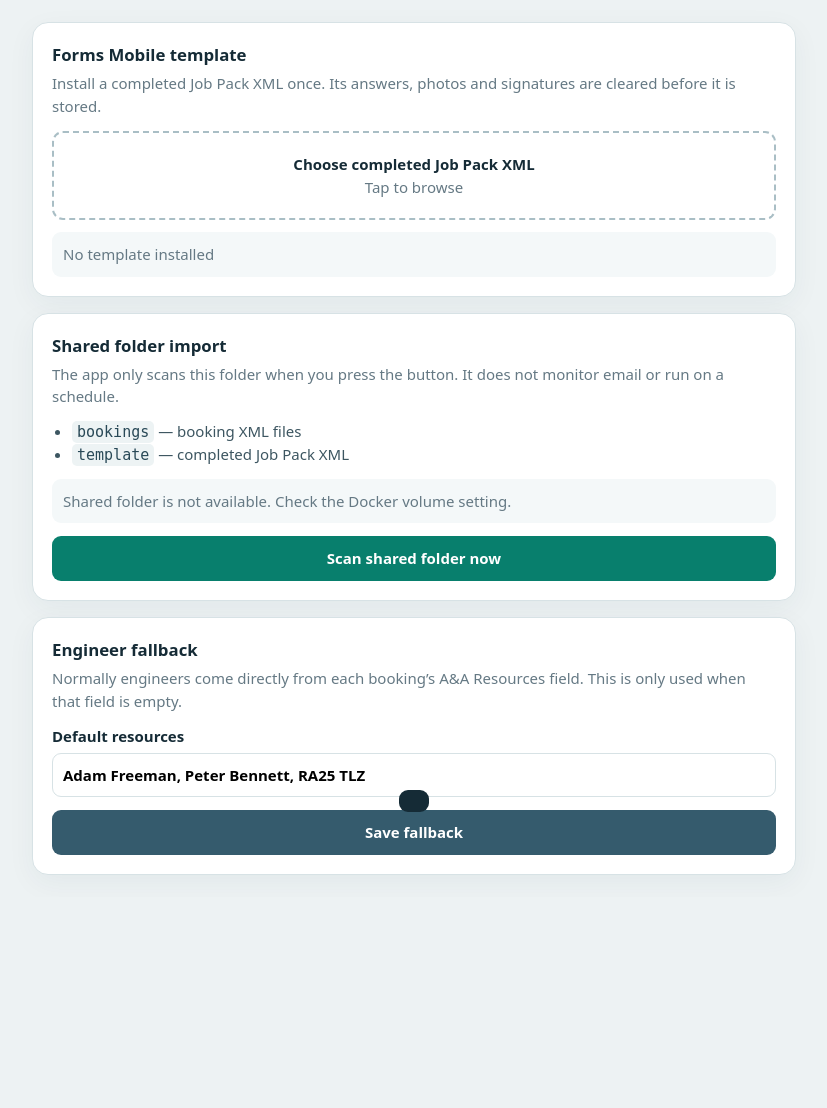
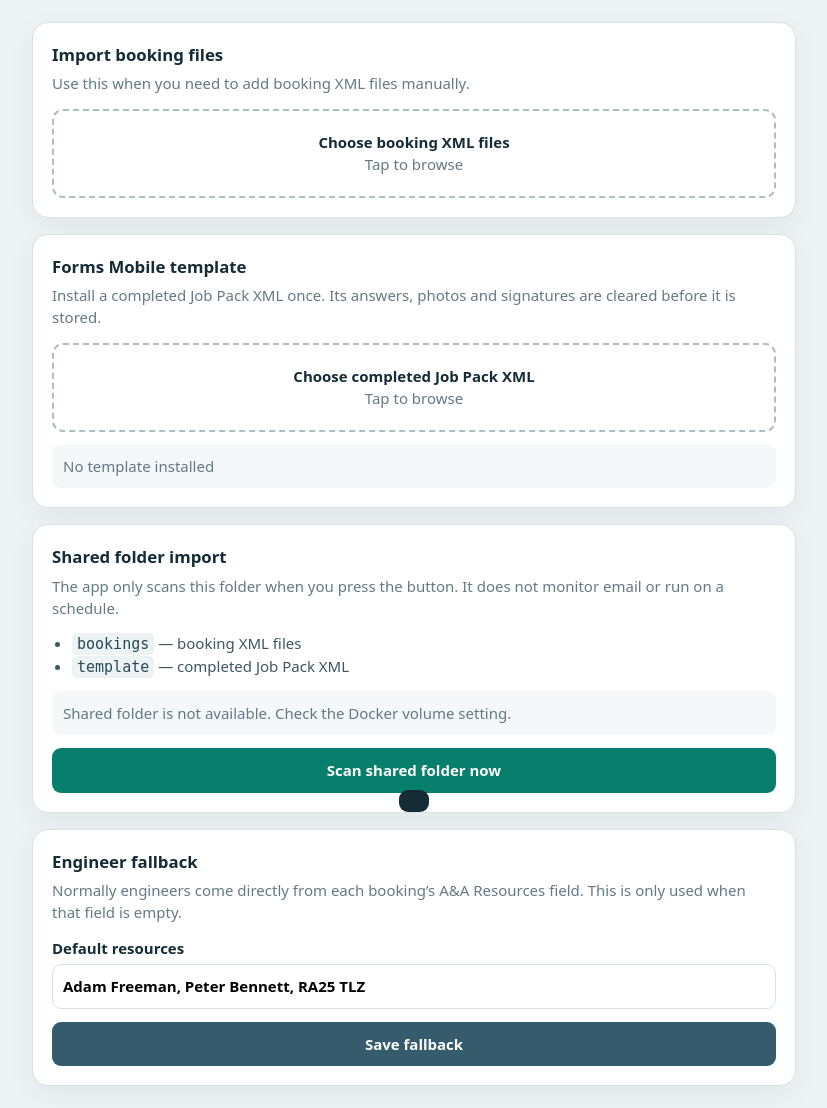
Before and after one commit to adamrfreeman644/job-pack-planner, a Flask app: page /settings in a window 1280 px wide. Shown: the part 70-1178 px from the top of the page, without its empty margins (226-1053 px from the left). Before the commit the page ends 945 px from the top, so only its background shows below. Run offline with Flask 3, Linux system fonts and the light colour scheme; data that the repository does not hold is empty; parts of the project's set-up code (start-up, migrations or seed data) failed here and were passed over.

Commit message:
Move manual booking import into settings

```diff
--- a/templates/settings.html
+++ b/templates/settings.html
@@ -9,6 +9,10 @@
 <body>
   <header><a class="back" href="/">← Planner</a><h1>Settings</h1></header>
   <main>
+    <section class="card">
+      <h2>Import booking files</h2><p>Use this when you need to add booking XML files manually.</p>
+      <label class="drop"><strong>Choose booking XML files</strong>Tap to browse<input id="files" type="file" accept=".xml,text/xml" multiple></label>
+    </section>
     <section class="card">
       <h2>Forms Mobile template</h2><p>Install a completed Job Pack XML once. Its answers, photos and signatures are cleared before it is stored.</p>
       <label class="drop"><strong>Choose completed Job Pack XML</strong>Tap to browse<input id="master" type="file" accept=".xml,text/xml"></label>
@@ -32,6 +36,7 @@
     function pop(text){const t=document.querySelector('#toast');t.textContent=text;t.classList.add('on');setTimeout(()=>t.classList.remove('on'),2200)}
     async function load(){const state=await fetch('/api/state').then(r=>r.json()),folder=await fetch('/api/folder/status').then(r=>r.json());masterState.textContent=state.master?'Template installed ✓':'No template installed';resources.value=state.settings.resources||'Adam Freeman, Peter Bennett, RA25 TLZ';folderState.textContent=folder.available?`${folder.path} · ${folder.bookings} booking file${folder.bookings===1?'':'s'} · ${folder.templates} template file${folder.templates===1?'':'s'}`:'Shared folder is not available. Check the Docker volume setting.'}
     document.querySelector('#master').onchange=async event=>{const data=new FormData();data.append('file',event.target.files[0]);const r=await fetch('/api/master',{method:'POST',body:data}),x=await r.json();if(r.ok)pop('Template installed');else pop(x.error||'Could not read template');event.target.value='';load()};
+    document.querySelector('#files').onchange=async event=>{const data=new FormData();[...event.target.files].forEach(file=>data.append('files',file));const x=await fetch('/api/import',{method:'POST',body:data}).then(r=>r.json());pop(`${x.added.length} booking${x.added.length===1?'':'s'} imported`);event.target.value=''};
     document.querySelector('#scan').onclick=async()=>{folderState.textContent='Scanning…';const x=await fetch('/api/folder/scan',{method:'POST'}).then(r=>r.json());pop(`${x.bookings.length} booking file${x.bookings.length===1?'':'s'} read${x.template?' · template installed':''}`);load()};
     document.querySelector('#save').onclick=async()=>{await fetch('/api/save',{method:'POST',headers:{'content-type':'application/json'},body:JSON.stringify({day:'',jobs:[],settings:{resources:resources.value}})});pop('Fallback saved')};load();
   </script>
```
